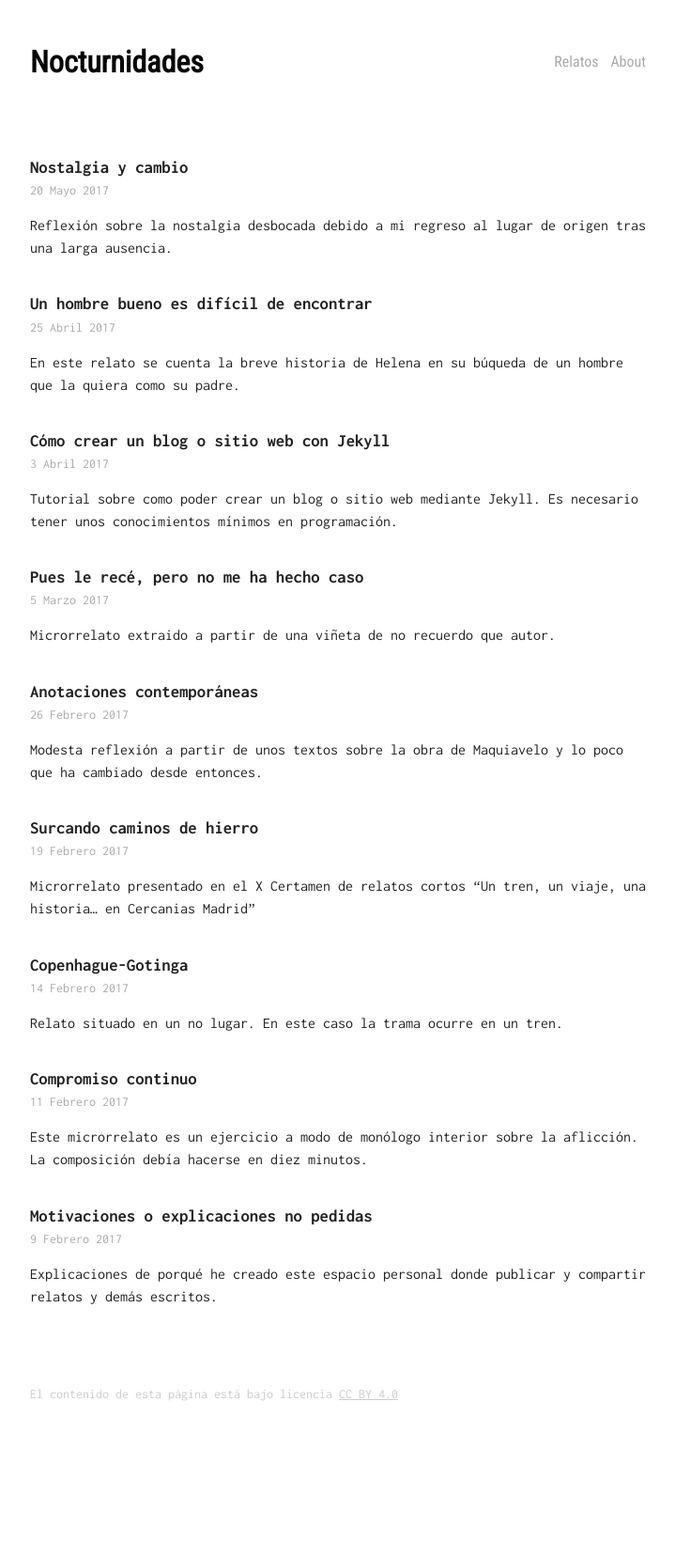
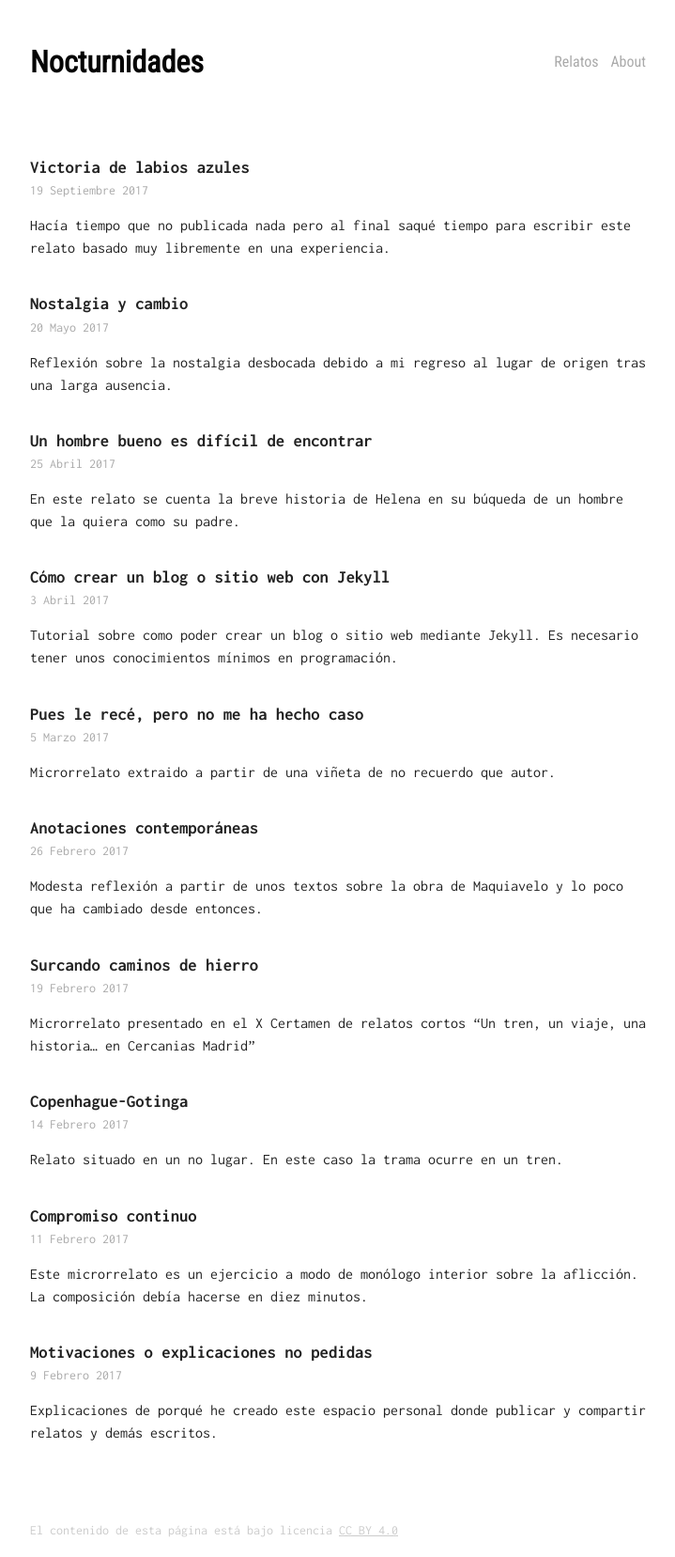
Before and after one commit to emoriarty/nocturnidades, a Jekyll site: the page docs/index.html, which Jekyll copies as it is, in a window 1280 px wide. Shown: the whole page at 94% size, without its empty margins (280-999 px from the left). Built offline with Jekyll 4.4.1, drawn with Linux system fonts in a browser that asks for light colours; before the commit the page ends 1511 px from its top, so only the background shows below that.

Commit message:
New tale: Victoria de labios azules

```diff
--- a/_config.yml
+++ b/_config.yml
@@ -1,27 +1,12 @@
-# Welcome to Jekyll!
-#
-# This config file is meant for settings that affect your whole blog, values
-# which you are expected to set up once and rarely edit after that. If you find
-# yourself editing this file very often, consider using Jekyll's data files
-# feature for the data you need to update frequently.
-#
-# For technical reasons, this file is *NOT* reloaded automatically when you use
-# 'bundle exec jekyll serve'. If you change this file, please restart the server process.
-
-# Site settings
-# These are used to personalize your new site. If you look in the HTML files,
-# you will see them accessed via {{ site.title }}, {{ site.email }}, and so on.
-# You can create any custom variable you would like, and they will be accessible
-# in the templates via {{ site.myvariable }}.
 title: Nocturnidades
 html_title: N<i>octurnidades</i>
 email: emoriarty81@gmail.com
-description: > # this means to ignore newlines until "baseurl:"
+description: >
   La intención inicial de este blog es publicar y compartir relatos, ideas y
   tribulaciones varias. También tienen cabida documentos técnicos relacionados
   con la programación.
   El título del blog hace referencia al único momento del día (de la noche)
-  en que son concebidos y redactados.
+  en que los artículos son perpetrados.
 baseurl: "" # the subpath of your site, e.g. /blog
 url: "" # the base hostname & protocol for your site, e.g. http://example.com
 twitter_username: emoriarty81
--- a/_layouts/about.html
+++ b/_layouts/about.html
@@ -58,6 +58,9 @@ layout: page
     /* flex: 1 0 100%; */
   }
 
+  .staticStars {
+    display: none;
+  }
   @media only screen and (min-device-width: 568px) {
     .gr_custom_each_container_1487339563 {
       flex: 1 0 50%;
--- a/docs/about/index.html
+++ b/docs/about/index.html
@@ -139,6 +139,9 @@
     /* flex: 1 0 100%; */
   }
 
+  .staticStars {
+    display: none;
+  }
   @media only screen and (min-device-width: 568px) {
     .gr_custom_each_container_1487339563 {
       flex: 1 0 50%;
--- a/docs/index.html
+++ b/docs/index.html
@@ -82,6 +82,31 @@
 
     <main class="page-content" aria-label="Content">
       <div class="wrapper">
+
+  <article class="post-preview">
+    <a href="
+
+      /relatos/victoria-de-labios-azules
+      ">
+        <header class="post-preview__header">
+          <h3 class="post-preview__heading">
+            Victoria de labios azules
+          </h3>
+          <span class="post-preview__subheading">
+            19 Septiembre 2017
+
+          </span>
+        </header>
+        <section class="post-preview__body">
+          <p>
+
+              Hacía tiempo que no publicada nada pero al final saqué tiempo para escribir este relato basado muy libremente en una experiencia.
+
+
+          </p>
+        </section>
+    </a>
+  </article>
 
   <article class="post-preview">
     <a href="
```
Also changed, not shown: other parts of docs/about/index.html (+1 -1 lines), _posts/2017-09-19-victoria-de-labios-azules.md (added, +7 -0 lines), _relatos/victoria-de-labios-azules.md (added, +27 -0 lines), docs/feed.xml (+2 -2 lines), docs/relatos/index.html (+17 -0 lines), docs/relatos/victoria-de-labios-azules.html (added, +153 -0 lines), docs/sitemap.xml (+10 -3 lines).
